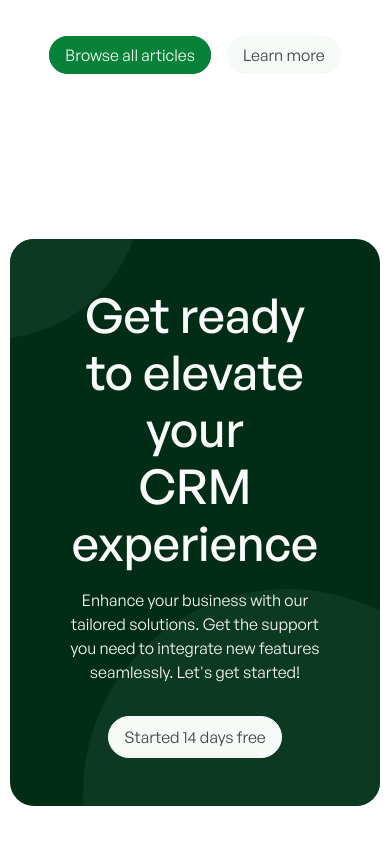
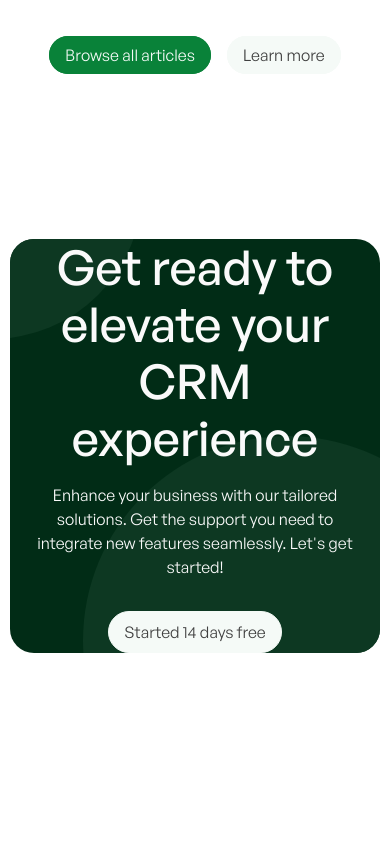
Before and after one commit to MdSaayed/CrevaX, a plain HTML site: page index.html in a window 390 px wide. Shown: the part 10486-11330 px from the top of the page. After the commit the page ends 11199 px from the top, so only its background shows below. Drawn offline with nearby package versions, Linux system fonts and the light colour scheme; files that its build step writes are made by us from their sources.

Commit message:
fixed cta section padding

```diff
--- a/index.html
+++ b/index.html
@@ -523,7 +523,7 @@
     <!-- CTA start here -->
      <section id="cta">
         <div class="container">
-            <div class="cta-area rounded-3xl flex flex-col items-center justify-center max-w-[1050px] p-12 relative overflow-hidden">
+            <div class="cta-area rounded-3xl flex flex-col items-center justify-center max-w-[1050px] px-6 md:p-12 relative overflow-hidden">
                 <h3 class="text-center text-5xl font-medium leading-[57px]">Get ready to elevate your  </br> CRM experience </h3>
                 <p class="max-w-[620px] text-center mt-4">Enhance your business with our tailored solutions. Get the support you need to integrate new features seamlessly. Let's get started!</p>
                 <div class="btn-area mx-auto mt-8">
```
